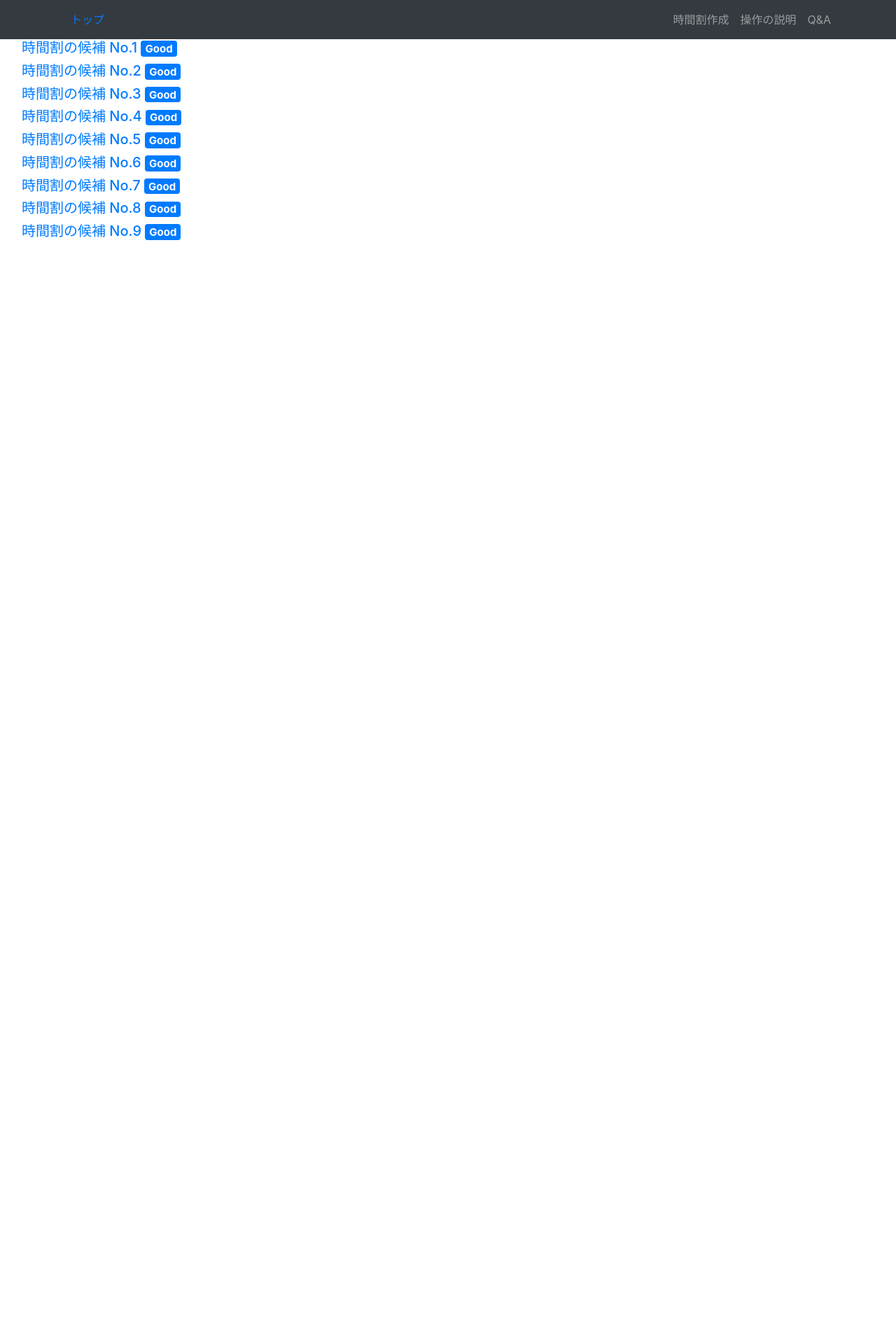
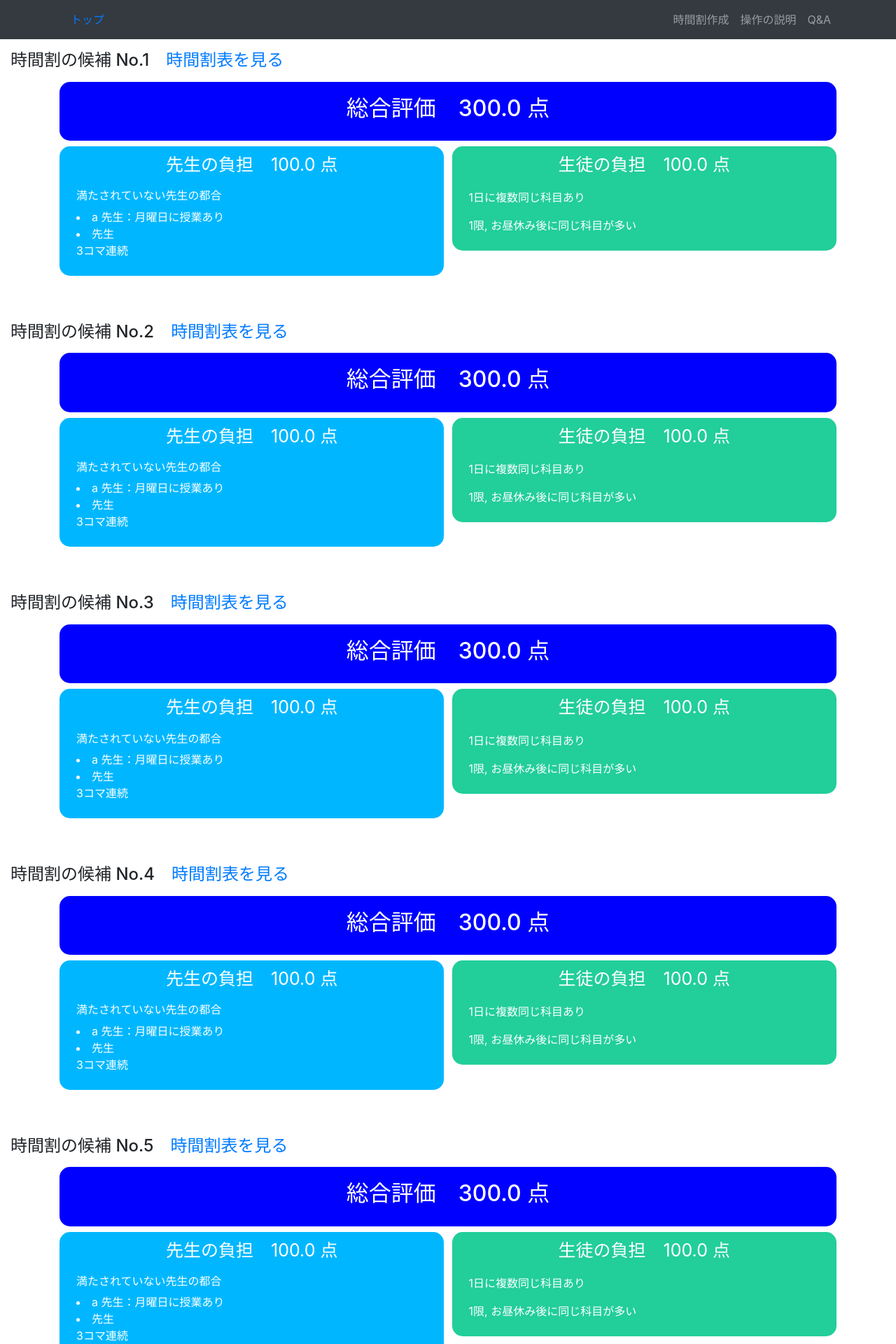
Before and after one commit to CanonMukai/timetable, a Django app: page /make/success in a window 1280 px wide. Shown: the top 1920 px of the page at 70% size. Before the commit the page ends 343 px from the top, so only its background shows below. Run offline with Django 3.2, Linux system fonts and the light colour scheme; data comes from the database, SQL or seed files in the repository; both versions use the stored data as it was after the commit; some libraries are stand-ins or nearby versions.

Commit message:
Change appearance of success page

```diff
--- a/make/functions.py
+++ b/make/functions.py
@@ -327,6 +327,7 @@ def KomaDataList(model, class_dict):
     solver = neal.SimulatedAnnealingSampler()
     response = solver.sample_qubo(Q, num_sweeps=model.steps, num_reads=model.reads)
     koma_data_list = []
+    table_id = 1
     for sample0, energy0 in response.data(fields=['sample', 'energy']):
         koma_data = {}
         for key, val in sample0.items():
@@ -356,12 +357,14 @@ def KomaDataList(model, class_dict):
             score_strict = ScoreStrict(perfect, broken4, broken6, penalty4, penalty6)
             sum_of_scores = sum([score_for_students, score_for_teachers, score_strict])
             koma_data_list.append({
+                'table_id': table_id,
                 'koma_data': koma_data,
                 'sum': sum_of_scores,
                 'students': score_for_students,
                 'teachers': score_for_teachers,
                 'strict': score_strict,
             })
+            table_id += 1
     # koma_dataを得点の高い順に並べかえる
     koma_data_list.sort(key=lambda x: -x['sum'])
     model.koma_data_list = json.dumps(koma_data_list)
--- a/make/views.py
+++ b/make/views.py
@@ -224,8 +224,10 @@ def success(request):
         new_class_table_list = changed(class_table_list)
         t.class_table_list_for_display = json.dumps(new_class_table_list)
         t.save()
+        koma_data_list = ast.literal_eval(t.koma_data_list)
         params = {
             'candidates': [i + 1 for i in range(len(new_class_table_list))],
+            'info_list': koma_data_list,
         }
         return render(request, 'make/success.html', params)
 
--- a/templates/make/success.html
+++ b/templates/make/success.html
@@ -1,9 +1,122 @@
 {% extends 'base.html' %}
 {% load static %}
 {% block contents %}
-
-{% for candidate in candidates %}
-<h5 class="ml-3"><a href="{% url 'make:each' candidate %}">時間割の候補 No.{{ candidate }} </a><span class="badge badge-primary">Good</span></h5>
+{% for info in info_list %}
+<div class="mt-3">
+    <h4>時間割の候補 No.{{ info.table_id }}　<a href="{% url 'make:each' info.table_id %}">時間割表を見る</a></h4>
+</div>
+<div class="container mt-3">
+    <div class="judge">
+        <h2>総合評価　{{ info.sum }} 点</h2>
+    </div>
+    <div class="teacher">
+        <div class="title mb-3">先生の負担　{{ info.teachers }} 点</div>
+        <div class="m-3">
+            <h6>満たされていない先生の都合</h6>
+            <li>a 先生：月曜日に授業あり</li>
+            <li>先生</li>
+            <p>3コマ連続</p>
+        </div>
+    </div>
+    <div class="student">
+        <div class="title mb-3">生徒の負担　{{ info.students }} 点</div>
+        <div class="m-3">
+            <p>1日に複数同じ科目あり</p>
+            <p>1限, お昼休み後に同じ科目が多い</p>
+        </div>
+    </div>
+    <div class="box-clear">
+    </div>
+</div>
 {% endfor %}
 
+<style>
+    .judge {
+        background-color: blue;
+        color: white;
+        text-align: center;
+        padding: 0.5cm;
+        margin-bottom: 0.5em;
+        width: 100%;
+        border-radius: 15px;
+    }
+
+    .teacher {
+        float: left;
+        background-color: #00b7ff;
+        color: white;
+        padding: 0.5em;
+        margin-right: 1%;
+        width: 49.5%;
+        /* height: 100px; */
+        border-radius: 15px;
+    }
+
+    .teacher .title {
+        text-align: center;
+        font-size: 25px;
+    }
+
+    .student {
+        float: left;
+        background-color: rgb(34, 206, 154);
+        color: white;
+        padding: 0.5em;
+        width: 49.5%;
+        /* height: 100px; */
+        border-radius: 15px;
+    }
+
+    .student .title {
+        text-align: center;
+        font-size: 25px;
+    }
+
+    .box-clear {
+        clear: both;
+        height: 50px;
+    }
+
+    .height1 {
+        height: 300px;
+    }
+
+    .width1 {
+        width: 800px;
+    }
+
+    .box1 {
+        /* display: inline-block; */
+        margin: 2em 0;
+        background: #f1f1f1;
+        box-shadow: 0 2px 4px rgba(0, 0, 0, 0.22);
+        /* width: 200px; */
+    }
+
+    .box1 .box-title {
+        font-size: 1.2em;
+        background: #5fc2f5;
+        padding: 4px;
+        text-align: center;
+        color: #FFF;
+        font-weight: bold;
+        letter-spacing: 0.05em;
+    }
+
+    .box1 p {
+        padding: 15px 20px;
+        margin: 0;
+    }
+
+    .box1 .left {
+        float: left;
+        width: 100px;
+    }
+
+    .box1 .right {
+        float: right;
+        width: 200px;
+    }
+</style>
+
 {% endblock contents %}
```
Also changed, not shown: db.sqlite3.
